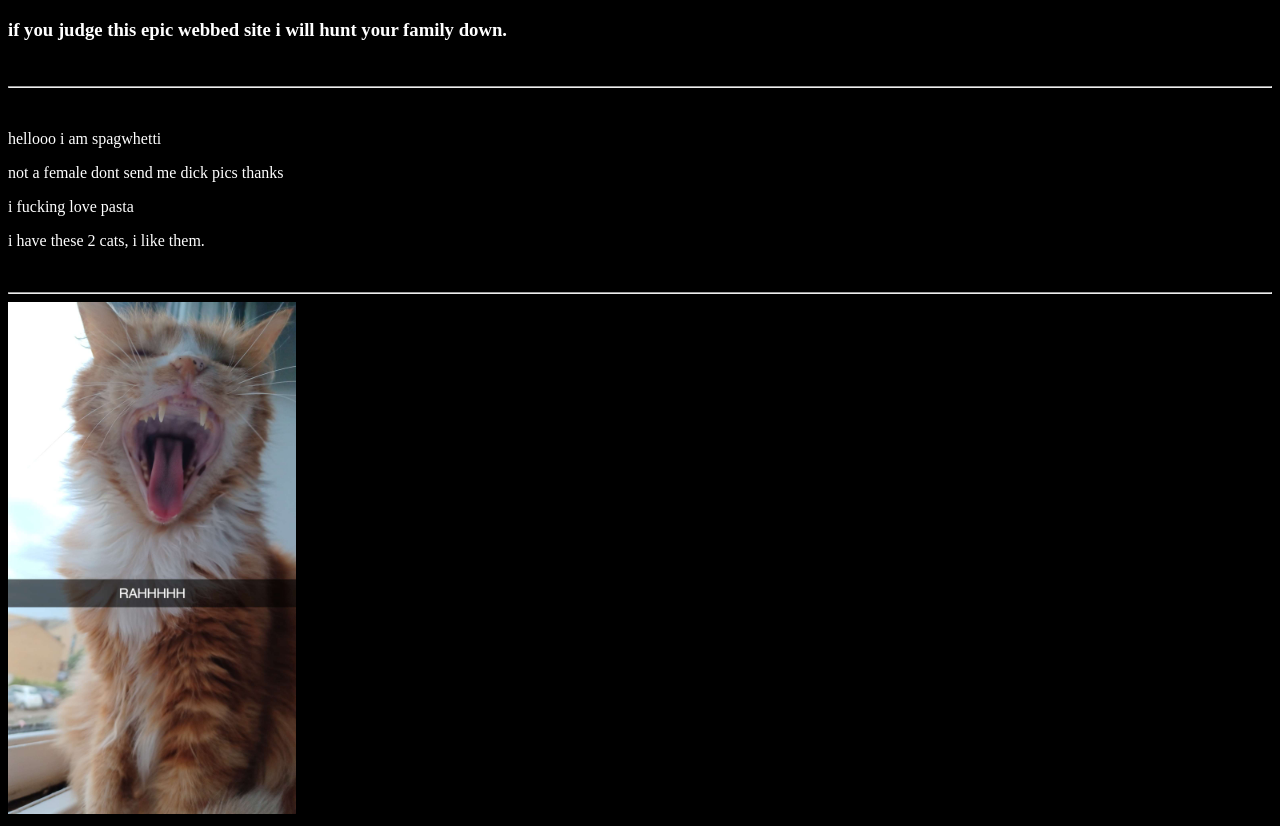
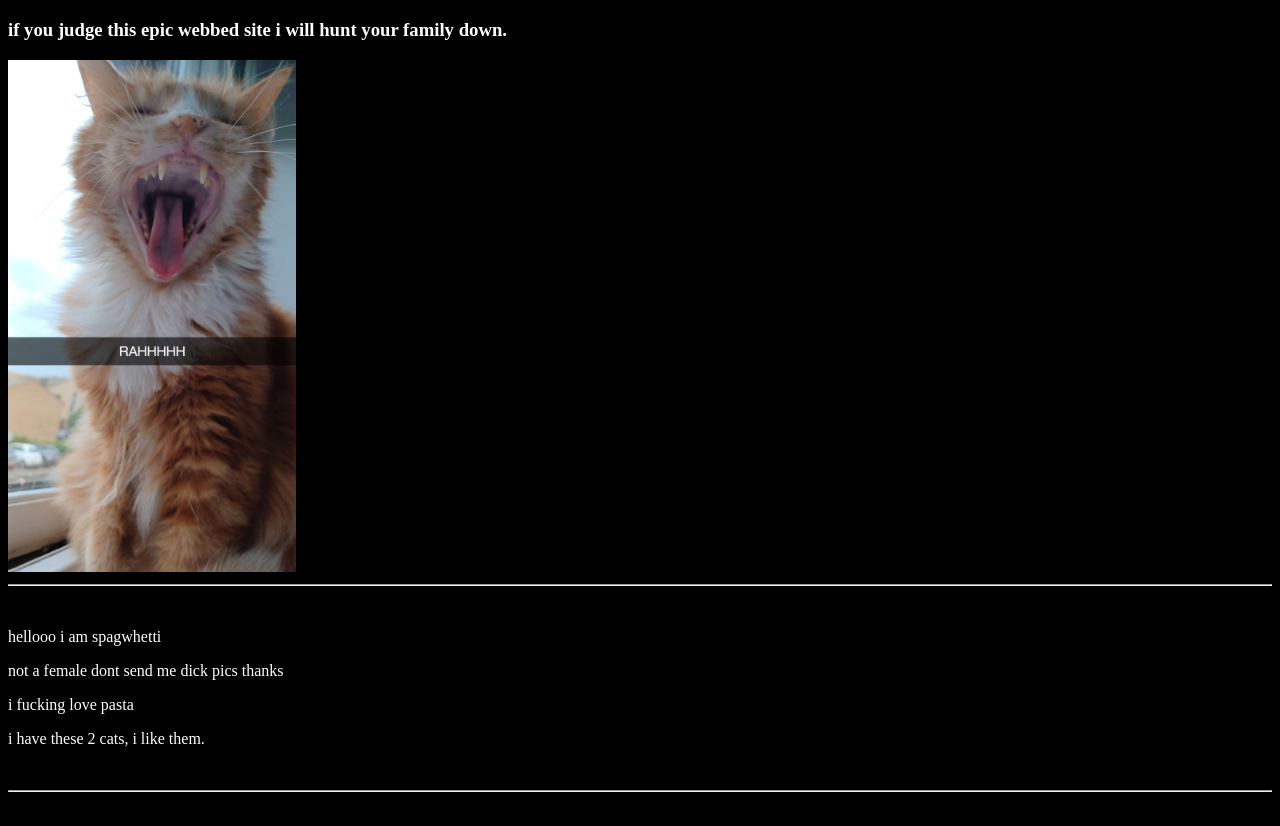
Before and after one commit to spagwhetti/Website, a plain HTML site: page index.html in a window 1280 px wide. Shown: the part 61-887 px from the top of the page. After the commit the page ends 861 px from the top, so only its background shows below. Drawn offline with Linux system fonts and the light colour scheme.

Commit message:
Update index.html
moved image (hopefully)

```diff
--- a/index.html
+++ b/index.html
@@ -18,7 +18,7 @@
 	<body>
 		<title>spagwhetti :3</title>
 		<h1>spagwhetti [probably a human]</h1>
-		<h3>if you judge this epic webbed site i will hunt your family down.</h3>
+		<h3>if you judge this epic webbed site i will hunt your family down.</h3> <img src="milo-rahhhhh.jpg" alt="RAHHHHHH" width="288" height="512">
 		<br>
 		<hr>
 		<br>
@@ -28,7 +28,6 @@
 		<p>i have these 2 cats, i like them.</p>
 		<br>
 		<hr>
-		<img src="milo-rahhhhh.jpg" alt="RAHHHHHH" width="288" height="512">
 
 	</body>
 </html>
```
